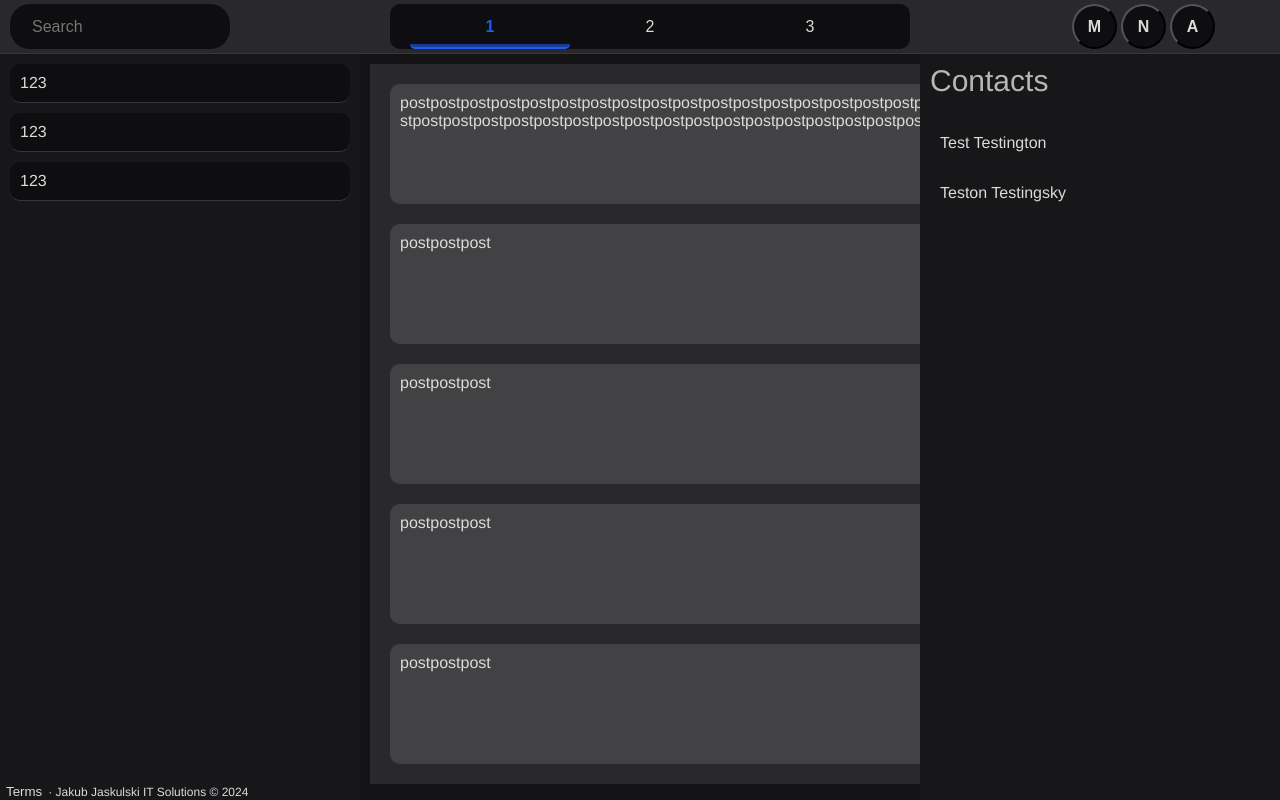
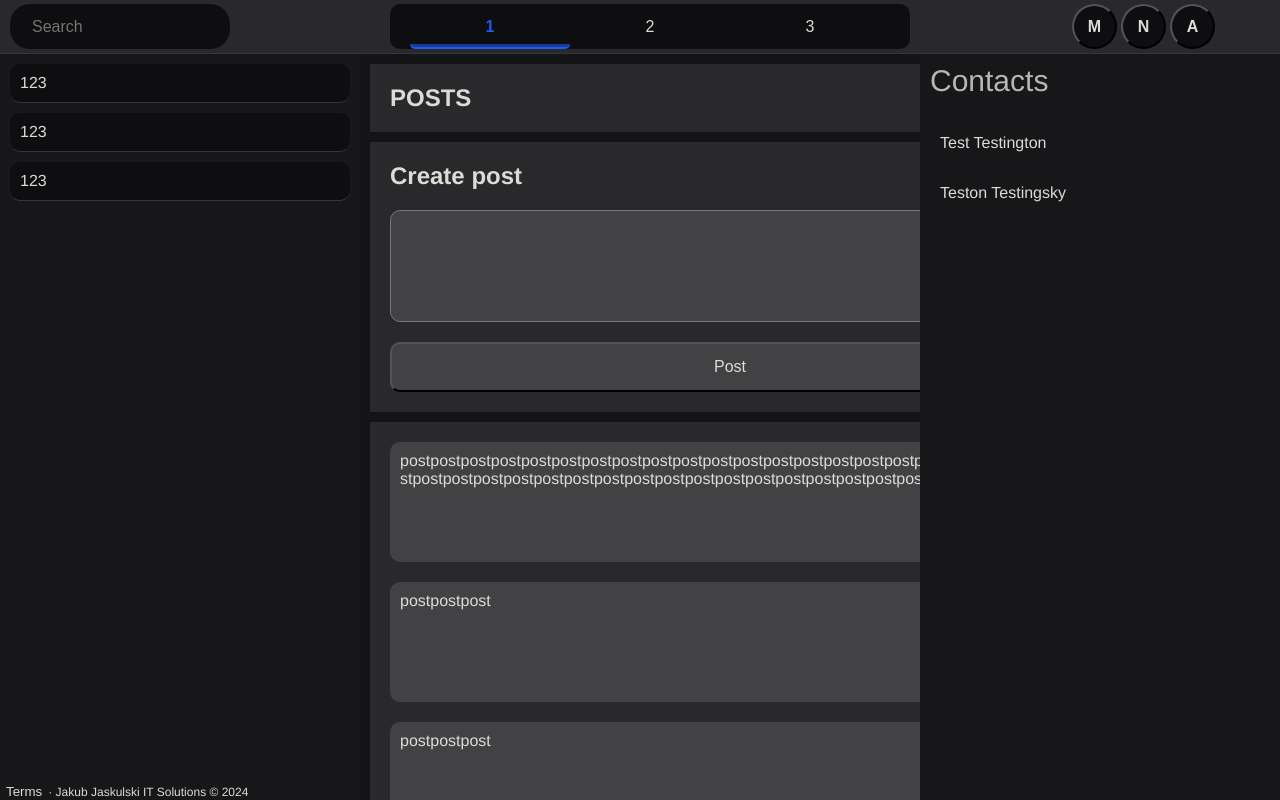
Before and after one commit to JakubJaskulski/fb, a React (Vite) app: page / in a window 1280 px wide. Built offline with nearby package versions, Linux system fonts and the light colour scheme.

Commit message:
Add title and create post to feed, split the rest of styles

```diff
--- a/src/components/feed/Feed.tsx
+++ b/src/components/feed/Feed.tsx
@@ -1,5 +1,15 @@
+import './style.css';
+
 export const Feed = () => {
     return (<div className="body">
+        <div className="feed">
+            <h1>POSTS</h1>
+        </div>
+        <div className="feed">
+            <h1>Create post</h1>
+            <textarea className="createPost" rows={5}/>
+            <button className="createPost">Post</button>
+        </div>
         <div className="feed">
             <div className="post">
                 postpostpostpostpostpostpostpostpostpostpostpostpostpostpostpostpostpostpostpostpostpostpostpostpostpostpostpostpostpostpostpostpostpostpostpostpostpostpost
--- /dev/null
+++ b/src/components/feed/style.css
@@ -0,0 +1,60 @@
+
+.body {
+    grid-area: body;
+    background: var(--body-color);
+    overflow: scroll;
+    padding: 10px;
+    max-height: 100%;
+}
+
+.feed {
+    padding: 10px;
+    background: var(--gray-panel-color);
+    width: 700px;
+    display: flex;
+    flex-direction: column;
+    justify-content: flex-start;
+    align-items: flex-start;
+    overflow-y: auto;
+    overflow-x: hidden;
+    margin: 0 auto 10px;
+}
+
+.feed h1 {
+    margin: 10px;
+}
+
+.feed h3 {
+    margin: 10px;
+}
+
+.post {
+    min-height: 120px;
+    height: auto;
+    margin: 10px;
+    padding: 10px;
+    width: calc(100% - 20px);
+    max-width: calc(100% - 20px);
+    background: var(--post-color);
+    box-sizing: border-box;
+    overflow-wrap: break-word;
+    border-radius: 10px;
+    color: var(--font-color);
+    font-size: var(--font-size);
+}
+
+.createPost {
+    min-height: 50px;
+    height: auto;
+    margin: 10px;
+    padding: 10px;
+    width: calc(100% - 20px);
+    max-width: calc(100% - 20px);
+    background: var(--post-color);
+    box-sizing: border-box;
+    overflow-wrap: break-word;
+    border-radius: 10px;
+    color: var(--font-color);
+    font-size: var(--font-size);
+    resize: vertical;
+}
--- a/src/components/footer/Footer.tsx
+++ b/src/components/footer/Footer.tsx
@@ -1,3 +1,5 @@
+import './style.css';
+
 export const Footer = () => {
     return (
         <div className="footer">
--- /dev/null
+++ b/src/components/footer/style.css
@@ -0,0 +1,16 @@
+.footer {
+    position: fixed;
+    left: 0;
+    bottom: 0;
+    width: 100%;
+    text-align: left;
+
+    font-size: 12px;
+
+}
+
+.footer button {
+    background: var(--background-color);
+    border: unset;
+    color: var(--font-color);
+}
--- a/src/components/header/style.css
+++ b/src/components/header/style.css
@@ -136,17 +136,10 @@
     right: 10px;
     background: var(--dark-gray-element);
     border: 1px groove var(--border-color);
-    /*overflow: hidden;*/
 }
 
-.manuPanel {
-    height: auto;
-}
-
-.notificationsPanel {
-}
-
-.accountPanel {
+.roundIconMenuPanel :hover {
+    background: var(--dark-gray-element);
 }
 
 .menuButton {
--- a/src/components/left-panel/Shortcuts.tsx
+++ b/src/components/left-panel/Shortcuts.tsx
@@ -1,3 +1,5 @@
+import './style.css';
+
 export const Shortcuts = () => {
     return (<div className="leftSide">
         <div className="shortcut">
--- /dev/null
+++ b/src/components/left-panel/style.css
@@ -0,0 +1,18 @@
+.leftSide {
+    grid-area: leftSide;
+    background: var(--background-color);
+    width: 360px;
+    overflow: hidden;
+}
+
+.shortcut {
+    background: var(--dark-gray-element);
+    padding: 10px;
+    margin: 10px;
+    border-radius: 10px;
+    border-bottom: 1px groove var(--border-color);
+}
+
+.shortcut:hover {
+    background: var(--light-hover-color);
+}
--- a/src/components/right-panel/Contacts.tsx
+++ b/src/components/right-panel/Contacts.tsx
@@ -1,3 +1,5 @@
+import './style.css';
+
 export const Contacts = () => {
     return (<div className="rightSide">
         <div className="contacts">
--- /dev/null
+++ b/src/components/right-panel/style.css
@@ -0,0 +1,26 @@
+.rightSide {
+    grid-area: rightSide;
+    width: 360px;
+    overflow: hidden
+}
+
+.contacts {
+    padding: 10px;
+}
+
+.contactsHeader {
+    font-size: 30px;
+    margin-bottom: 20px;
+    color: var(--font-darker-color);
+}
+
+.contact {
+    height: 50px;
+    align-content: center;
+    padding-left: 10px;
+    border-radius: 10px;
+}
+
+.contact:hover {
+    background: var(--light-hover-color);
+}
--- a/src/index.css
+++ b/src/index.css
@@ -39,101 +39,3 @@ body, html {
 
     height: 100%;
 }
-
-
-.leftSide {
-    grid-area: leftSide;
-    background: var(--background-color);
-    width: 360px;
-    overflow: hidden;
-}
-
-.shortcut {
-    background: var(--dark-gray-element);
-    padding: 10px;
-    margin: 10px;
-    border-radius: 10px;
-    border-bottom: 1px groove var(--border-color);
-}
-
-.shortcut:hover {
-    background: var(--light-hover-color);
-}
-
-.body {
-    grid-area: body;
-    background: var(--body-color);
-    overflow: scroll;
-    padding: 10px;
-    max-height: 100%;
-}
-
-.feed {
-    padding: 10px;
-    background: var(--gray-panel-color);
-    width: 700px;
-    display: flex;
-    flex-direction: column;
-    justify-content: flex-start;
-    align-items: flex-start;
-    margin: 0 auto;
-    overflow-y: auto;
-    overflow-x: hidden;
-}
-
-.post {
-    min-height: 120px;
-    height: auto;
-    margin: 10px;
-    padding: 10px;
-    width: calc(100% - 20px);
-    max-width: calc(100% - 20px);
-    background: var(--post-color);
-    box-sizing: border-box;
-    overflow-wrap: break-word;
-    border-radius: 10px;
-}
-
-.rightSide {
-    grid-area: rightSide;
-    width: 360px;
-    overflow: hidden
-}
-
-.contacts {
-    padding: 10px;
-}
-
-.contactsHeader {
-    font-size: 30px;
-    margin-bottom: 20px;
-    color: var(--font-darker-color);
-}
-
-.contact {
-    height: 50px;
-    align-content: center;
-    padding-left: 10px;
-    border-radius: 10px;
-}
-
-.contact:hover {
-    background: var(--light-hover-color);
-}
-
-.footer {
-    position: fixed;
-    left: 0;
-    bottom: 0;
-    width: 100%;
-    text-align: left;
-
-    font-size: 12px;
-
-}
-
-.footer button {
-    background: var(--background-color);
-    border: unset;
-    color: var(--font-color);
-}
```
